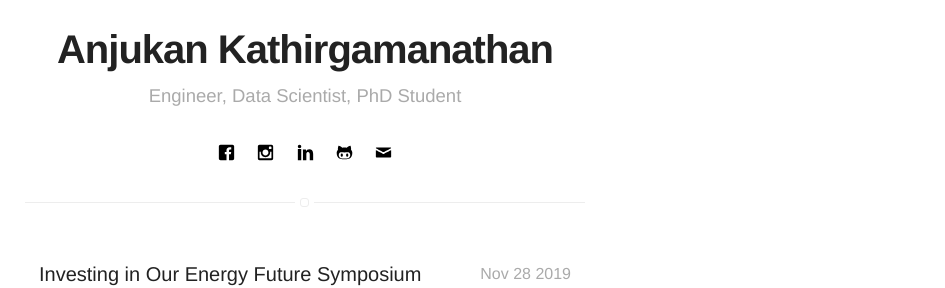
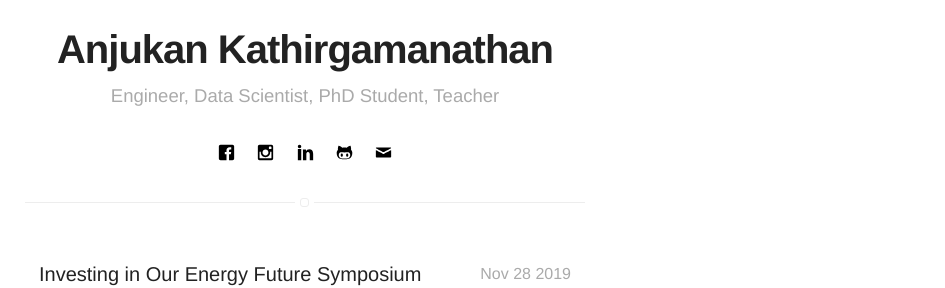
Before and after one commit to anjukan/anjukan.github.io, a Jekyll site: the page built from projects.html, in a window 1280 px wide. Shown: the part 252-540 px from the top of the page, without its empty margins (335-1280 px from the left). Built offline with Jekyll 4.4.1, drawn with Linux system fonts in a browser that asks for light colours; emoji names are drawn with the system emoji font.

Commit message:
Update _config.yml

```diff
--- a/_config.yml
+++ b/_config.yml
@@ -1,6 +1,6 @@
 # main text of home
 name: Anjukan Kathirgamanathan
-bio: Engineer, Data Scientist, PhD Student
+bio: Engineer, Data Scientist, PhD Student, Teacher
 
 # twitter summary info
 description: PhD Student at the Energy Insitute, University College Dublin, Ireland
```
